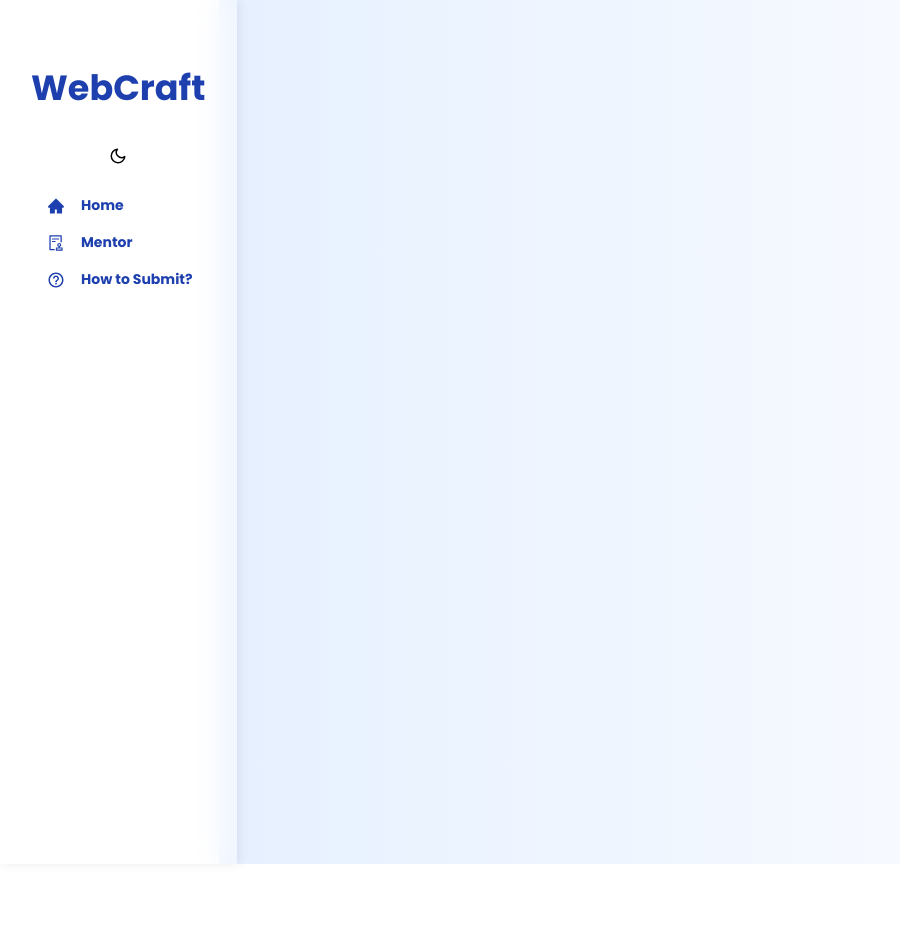
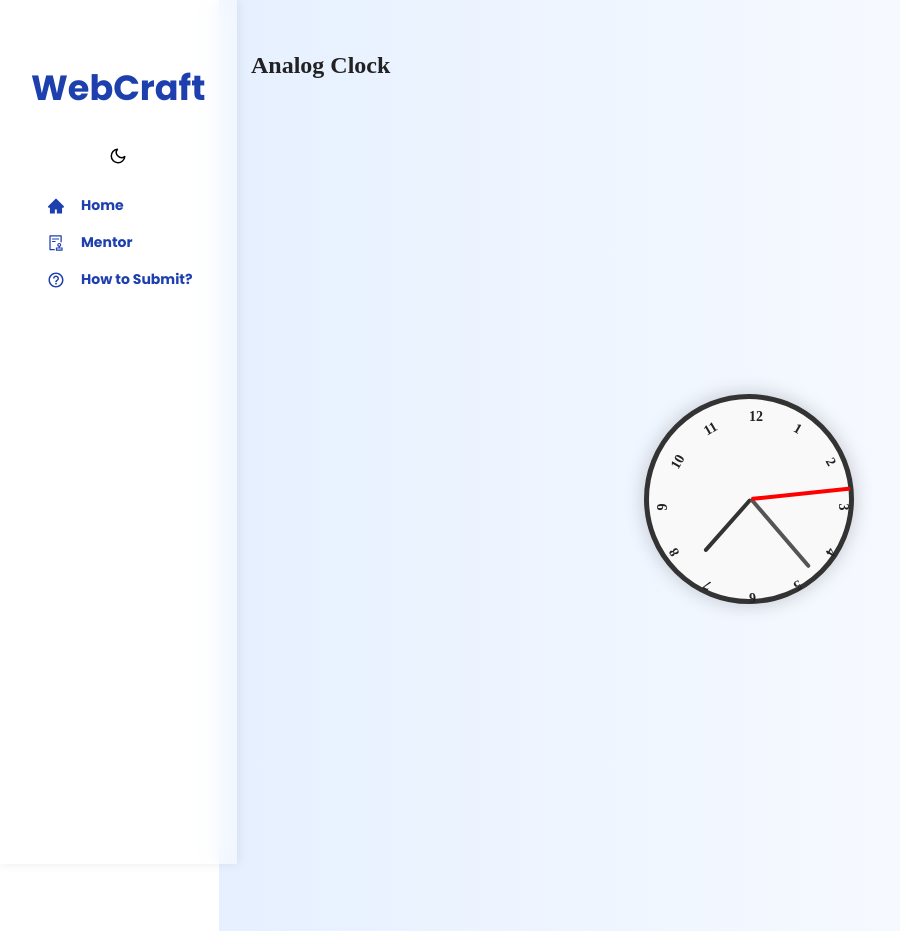
Before and after one commit to odinOnGit/webcraft-final-website, a React (Vite) app in the folder front-end/: page /details/Bob in a window 1280 px wide. Shown: the whole page, without its empty margins (1-901 px from the left). Before the commit the page ends 864 px from the top, so only its background shows below. Built offline with nearby package versions, Linux system fonts and the light colour scheme.

Commit message:
menteewrapper and relative path

```diff
--- a/front-end/src/App.jsx
+++ b/front-end/src/App.jsx
@@ -2,24 +2,17 @@ import { BrowserRouter as Router, Routes, Route } from 'react-router-dom'
 import CardList from './components/CardList'
 import Sidebar from './components/Sidebar'
 import Mentor from './components/Mentors'
-import Submit from './components/Submit' // Create this component for "How to submit"
-
-const modules = import.meta.glob('./mentees/*.jsx', { eager: true })
-const menteeRoutes = Object.entries(modules).map(([path, module]) => {
-  const name = path.split('/').pop().replace('.jsx', '')
-  return { name, Component: module.default }
-})
+import Submit from './components/Submit'
+import MenteeWrapper from './components/MenteeWrapper'
 
 function App() {
   return (
     <Router>
       <Sidebar />
-      <main style={{ marginLeft: '220px', padding: '2rem' }} className='main-content'>
+      <main style={{ marginLeft: '220px', padding: '2rem' }} className="main-content">
         <Routes>
           <Route path="/" element={<CardList />} />
-          {menteeRoutes.map(({ name, Component }) => (
-            <Route key={name} path={`/details/${name}`} element={<Component />} />
-          ))}
+          <Route path="/details/:name" element={<MenteeWrapper />} />
           <Route path="/mentor" element={<Mentor />} />
           <Route path="/submission-guide" element={<Submit />} />
         </Routes>
--- a/front-end/src/components/CardList.css
+++ b/front-end/src/components/CardList.css
@@ -8,6 +8,7 @@
 
 .mentee-card {
   width: 270px;
+  height: 300px;
   border-radius: 16px;
   text-decoration: none;
   overflow: hidden;
@@ -21,6 +22,8 @@
 .mentee-card:hover {
   transform: scale(1.03);
   box-shadow: 0 12px 24px rgba(0, 0, 0, 0.15);
+  height: auto;
+  transition-duration: 0.8s;
 }
 
 .card-thumbnail {
@@ -36,11 +39,13 @@
 
 .card-info h3 {
   margin: 0;
+  font-family: 'Poppins';
   font-size: 1.2rem;
   font-weight: 600;
 }
 
 .card-info .author {
+  font-family: 'Poppins';
   font-size: 0.9rem;
   color: #1e40af;
   margin-top: 0.2rem;
@@ -48,6 +53,7 @@
 }
 
 .card-info .description {
+  font-family: 'Poppins';
   font-size: 0.85rem;
   color: #333;
   margin-top: 0.5rem;
--- /dev/null
+++ b/front-end/src/components/MenteeWrapper.jsx
@@ -0,0 +1,21 @@
+import { useParams } from "react-router-dom";
+
+const modules = import.meta.glob('../mentees/**/index.jsx', { eager: true })
+
+export default function MenteeWrapper() {
+  const { name } = useParams()
+  const entry = Object.entries(modules).find(([path]) => path.includes(`/mentees/${name}/`))
+
+  if(!entry) return <div>Component not found for {name}</div>
+
+  const module = entry[1]
+  const Component = module.default
+  const meta = module.meta
+
+  return (
+    <div>
+      <h2>{meta?.title || `${name}'s Component`}</h2>
+      <Component />
+    </div>
+  )
+}
--- /dev/null
+++ b/front-end/src/mentees/Bob/Bob.jsx
@@ -0,0 +1,78 @@
+import { useEffect, useState } from 'react'
+
+export default function BobComponent() {
+  console.log('bob renderingg')
+  const [time, setTime] = useState(new Date())
+
+  useEffect(() => {
+    const interval = setInterval(() => setTime(new Date()), 1000)
+    return () => clearInterval(interval)
+  }, [])
+
+  const seconds = time.getSeconds()
+  const minutes = time.getMinutes()
+  const hours = time.getHours()
+
+  const secondDeg = seconds * 6
+  const minuteDeg = minutes * 6 + seconds * 0.1
+  const hourDeg = ((hours % 12) / 12) * 360 + (minutes / 60) * 30
+
+  const handStyle = (deg, width, color) => ({
+    transform: `rotate(${deg}deg)`,
+    transformOrigin: 'bottom center',
+    height: width,
+    background: color,
+    position: 'absolute',
+    bottom: '50%',
+    left: '50%',
+    width: '4px',
+    borderRadius: '4px',
+  })
+
+  return (
+    <div style={styles.container}>
+      <div style={styles.clock}>
+        <div style={handStyle(hourDeg, '35%', '#333')} />
+        <div style={handStyle(minuteDeg, '45%', '#555')} />
+        <div style={handStyle(secondDeg, '50%', 'red')} />
+        {[...Array(12)].map((_, i) => (
+          <div
+            key={i}
+            style={{
+              ...styles.number,
+              transform: `rotate(${i * 30}deg) translateY(-90px)`,
+            }}
+          >
+            {i === 0 ? 12 : i}
+          </div>
+        ))}
+      </div>
+    </div>
+  )
+}
+
+const styles = {
+  container: {
+    height: '100vh',
+    display: 'flex',
+    justifyContent: 'center',
+    alignItems: 'center',
+  },
+  clock: {
+    position: 'relative',
+    width: '200px',
+    height: '200px',
+    borderRadius: '50%',
+    border: '5px solid #333',
+    boxShadow: '0 0 20px rgba(0,0,0,0.2)',
+    background: '#f9f9f9',
+  },
+  number: {
+    position: 'absolute',
+    left: '50%',
+    top: '50%',
+    transformOrigin: 'center center',
+    fontSize: '14px',
+    fontWeight: 'bold',
+  },
+}
--- /dev/null
+++ b/front-end/src/mentees/Bob/index.jsx
@@ -0,0 +1,10 @@
+import BobComponent from './Bob'
+
+export const meta = {
+  title: 'Analog Clock',
+  author: 'Bob',
+  description: "A fully functional analog clock built using React, showcasing how time updates dynamically every second. It uses clean CSS for the clock face and hands, and demonstrates useEffect and useState hooks for real-time updates. Designed to be visually minimal yet technically insightful, making it a great beginner-friendly React project.",
+  thumbnail: '/assets/thumbnails/images.jpg'
+}
+
+export default BobComponent
```
Also changed, not shown: front-end/mentees/Bob/Bob.jsx (deleted, +0 -16 lines), front-end/public/assets/thumbnails/images.jpg (added), front-end/src/mentees/Bob/Bob.css (renamed from front-end/mentees/Bob/Bob.css), front-end/src/mentees/note.txt (renamed from front-end/mentees/note.txt).
